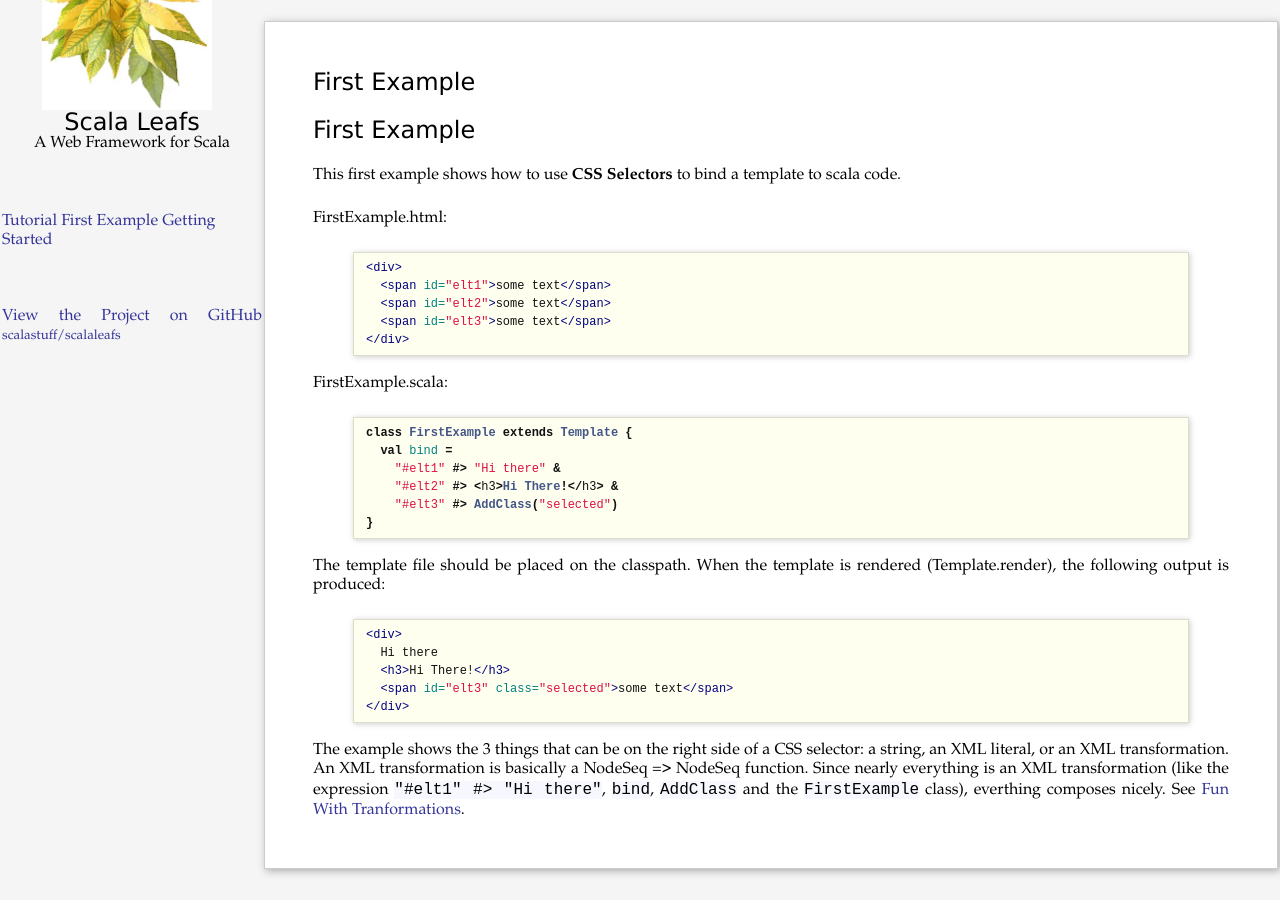
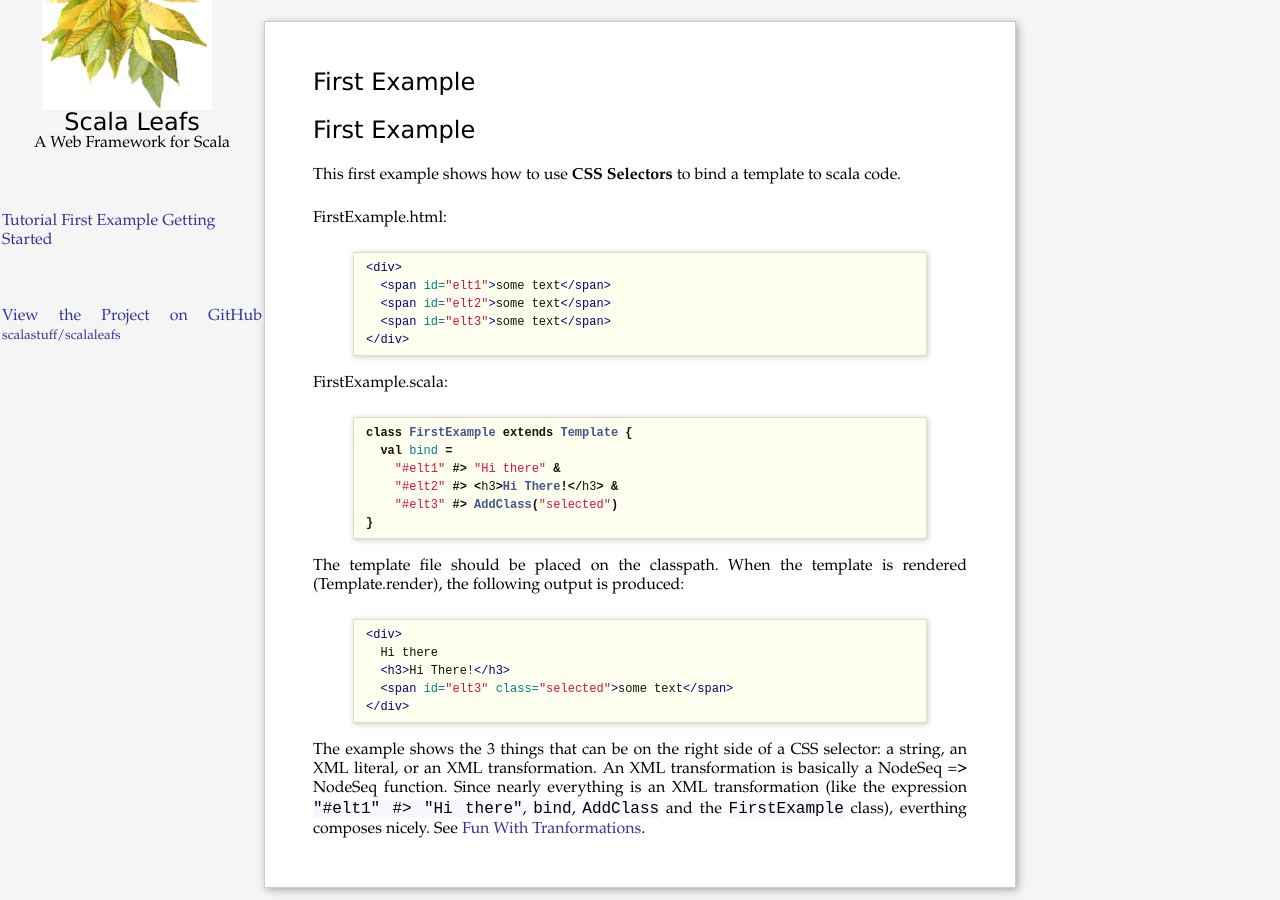
Before and after one commit to scalastuff/scalaleafs, a Jekyll site: the page built from first-steps.md, in a window 1280 px wide. Built offline with Jekyll 4.4.1, drawn with Linux system fonts in a browser that asks for light colours.

Commit message:
Updated _layouts/default.html

```diff
--- a/_layouts/default.html
+++ b/_layouts/default.html
@@ -50,6 +50,7 @@
           {{ content }}
         </div>
       </td>
+                  <td style="vertical-align: top; width: 260px"> </td>
       </tr>
       </table>
         </div>
```
